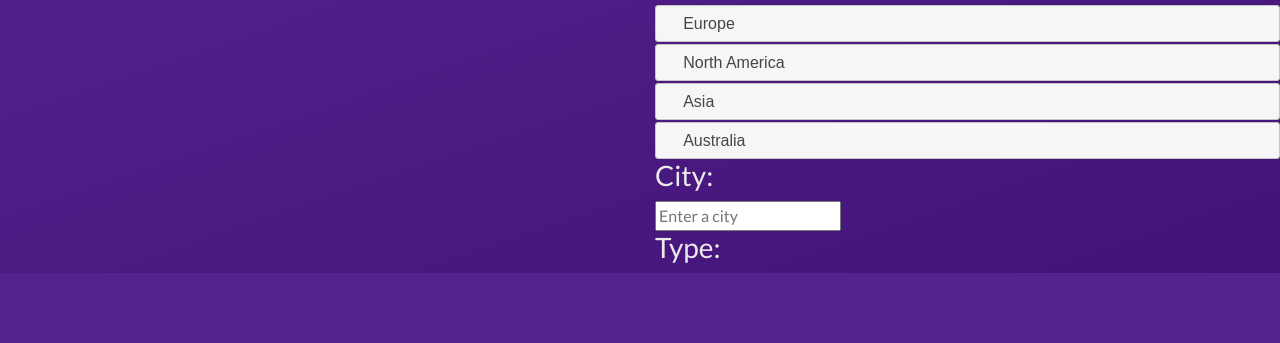
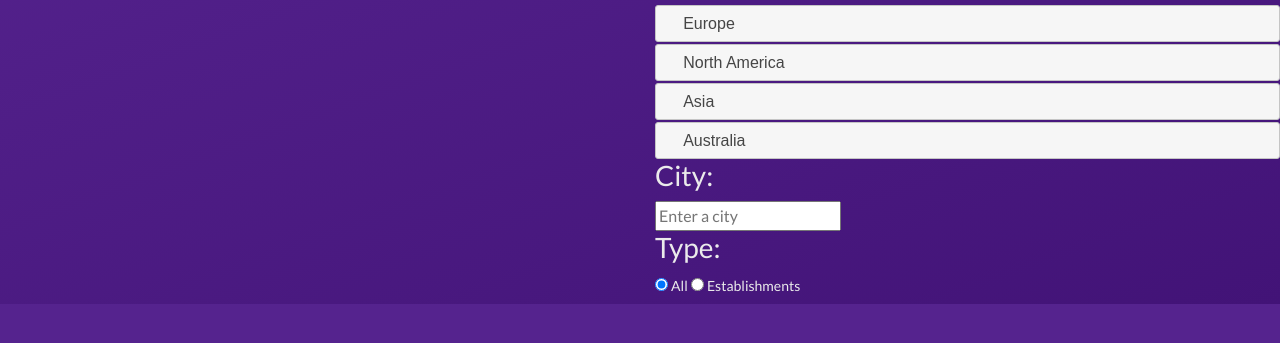
Before and after one commit to vladkosajanek/2-milestone-interactive-frontend, a plain HTML site: page index.html in a window 1280 px wide. Shown: the part 161-504 px from the top of the page. Drawn offline with nearby package versions, Linux system fonts and the light colour scheme; some packages are replaced by stand-ins of ours.

Commit message:
radio input adding

```diff
--- a/index.html
+++ b/index.html
@@ -158,7 +158,17 @@
 
 
                         <div>
+
                             <h3 class="">Type:</h3>
+                           <form>
+
+
+                            <input type="radio" name="type" id="changetype-all" checked="checked">
+                            <label for="changetype-all">All</label>
+
+                            <input type="radio" name="type" id="changetype-establishment">
+                            <label for="changetype-establishment">Establishments</label>
+                        </form>
                         </div>
                     </div>
                 </div>
```
